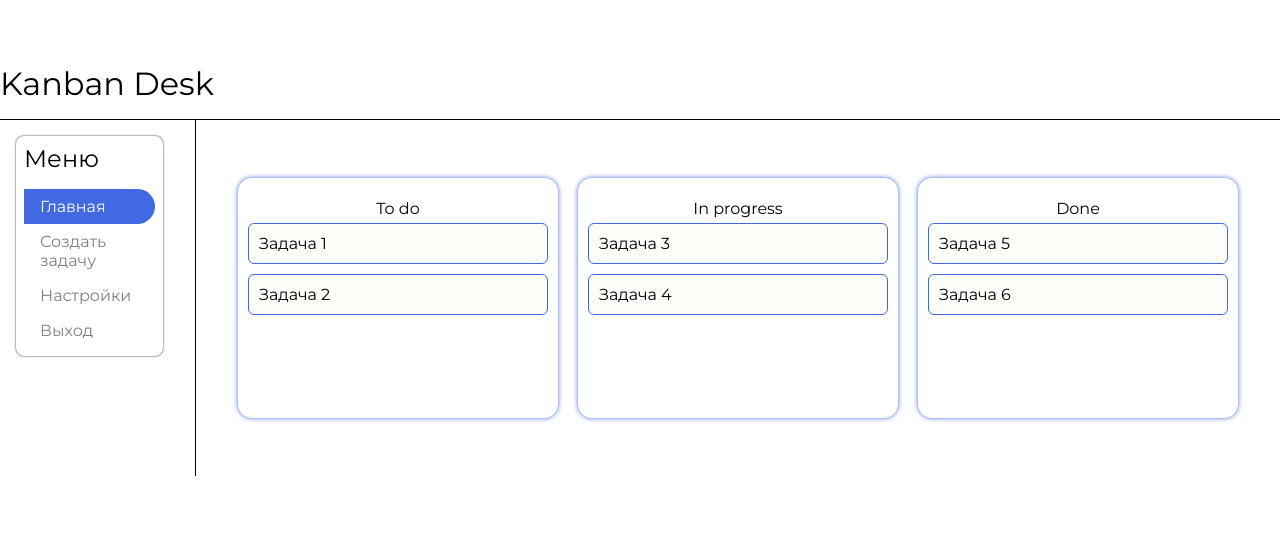
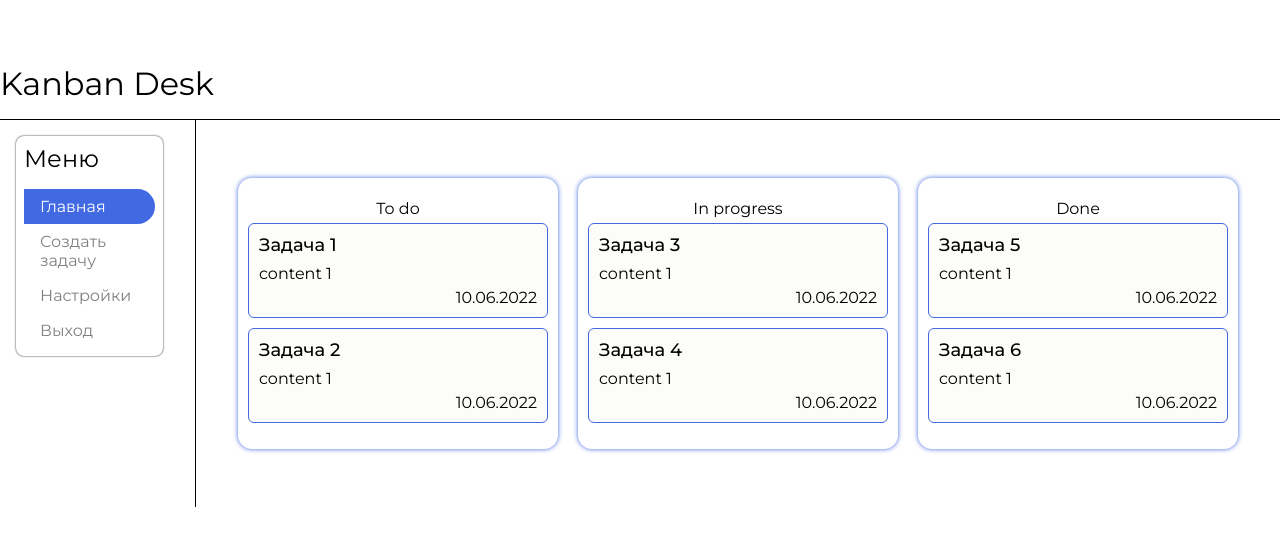
Before and after one commit to comp-master-byte/fullstack-newShift, a React app in the folder client/: page / in a window 1280 px wide. Shown: the top 546 px of the page. Built offline with nearby package versions, Linux system fonts and the light colour scheme.

Commit message:
Добавлены поля в карточки

```diff
--- a/client/src/Pages/TaskPage/TaskPage.jsx
+++ b/client/src/Pages/TaskPage/TaskPage.jsx
@@ -96,7 +96,9 @@ export const TaskPage = () => {
                             key={item.id}
                             className={styles.item}
                         >
-                            {item.title}
+                            <div className={styles.item__title}>{item.title}</div>
+                            <div className={styles.item__content}>{item.content}</div>
+                            <div className={styles.item__dateTime}>10.06.2022</div>
                         </div>
                     )}
                 </div>
--- a/client/src/Pages/TaskPage/TaskPage.module.scss
+++ b/client/src/Pages/TaskPage/TaskPage.module.scss
@@ -27,4 +27,24 @@
     margin: 5px 0;
     cursor: grab;
     background-color: #fcfcf9;
+    color: #000;
+    position: relative;
 }
+
+.item__title {
+    font-size: 1.125rem;
+    font-weight: 500;
+    margin-bottom: .5rem;
+}
+
+.item__content {
+    font-size: 1rem;
+    font-weight: 400;
+    margin-bottom: 1.5rem;
+}
+
+.item__dateTime {
+    position: absolute;
+    bottom: .625rem;
+    right: .625rem;
+}
```
